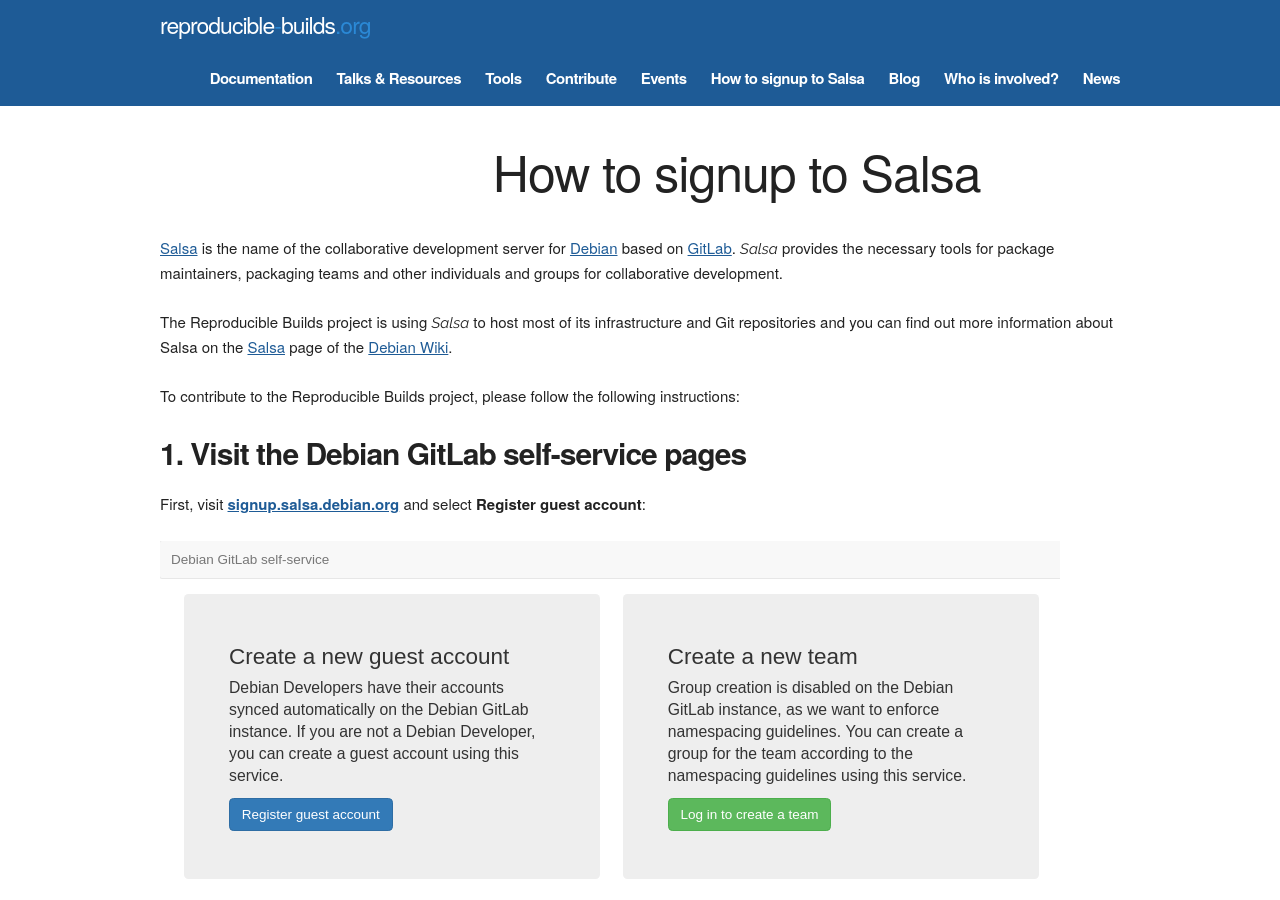
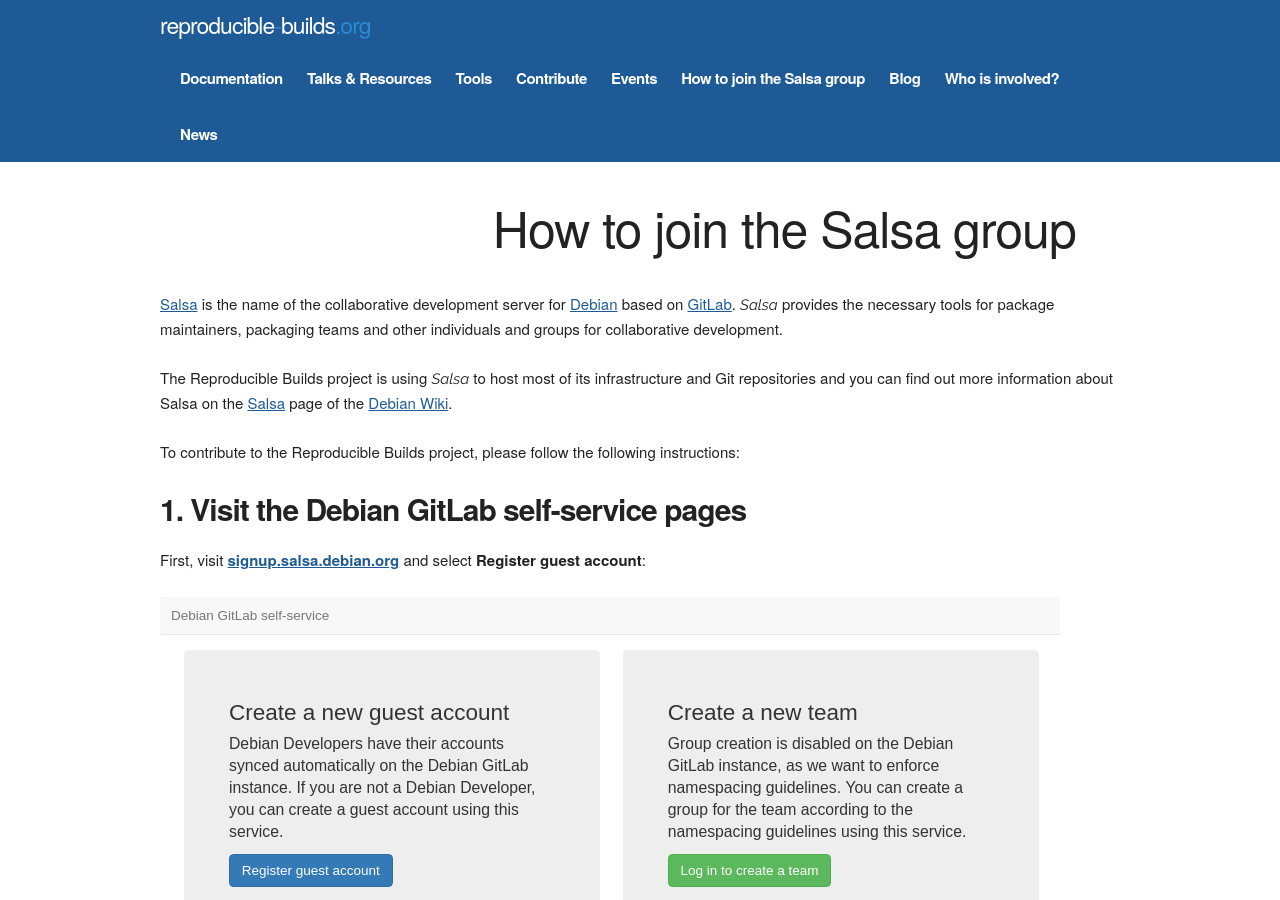
Before and after one commit to prototypefund/reproducible-website, a Jekyll site: the page built from contribute/salsa.md, in a window 1280 px wide and 900 px high. Built offline with Jekyll 4.4.1, drawn with Linux system fonts in a browser that asks for light colours; some web fonts are replaced.

Commit message:
Clarify title.

```diff
--- a/contribute/salsa.md
+++ b/contribute/salsa.md
@@ -1,6 +1,6 @@
 ---
 layout: page
-title: How to signup to Salsa
+title: How to join the Salsa group
 permalink: /contribute/salsa/
 order: 4
 ---
```
